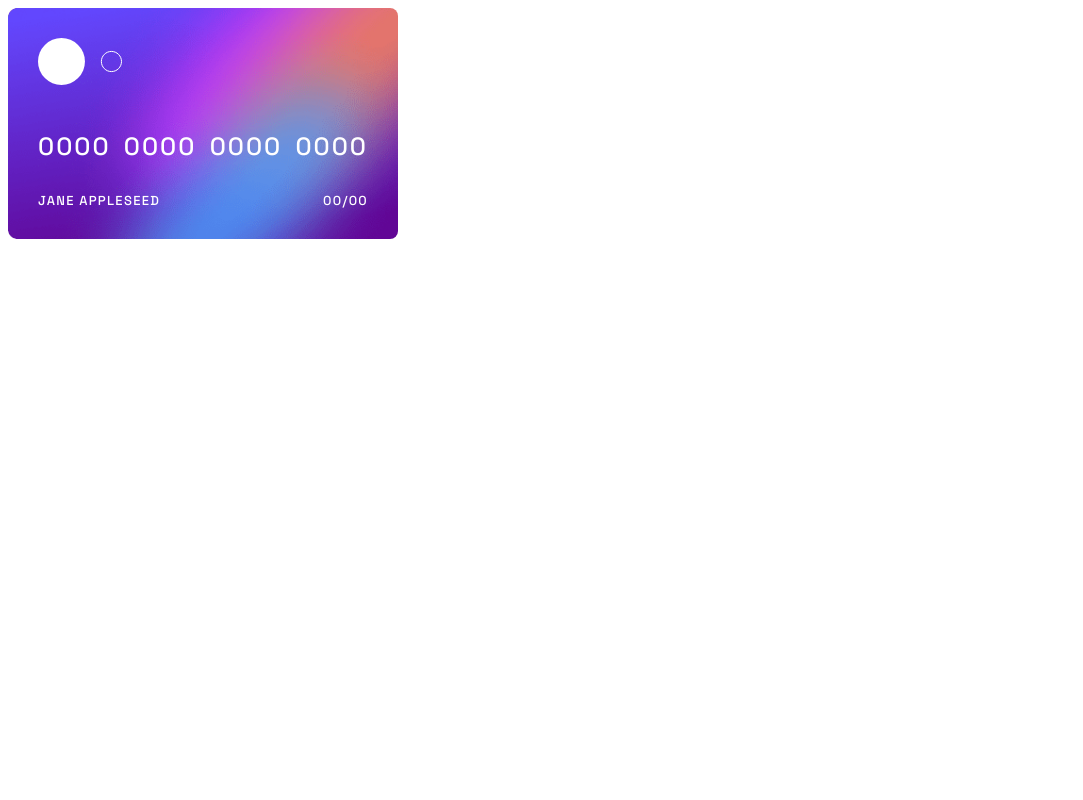
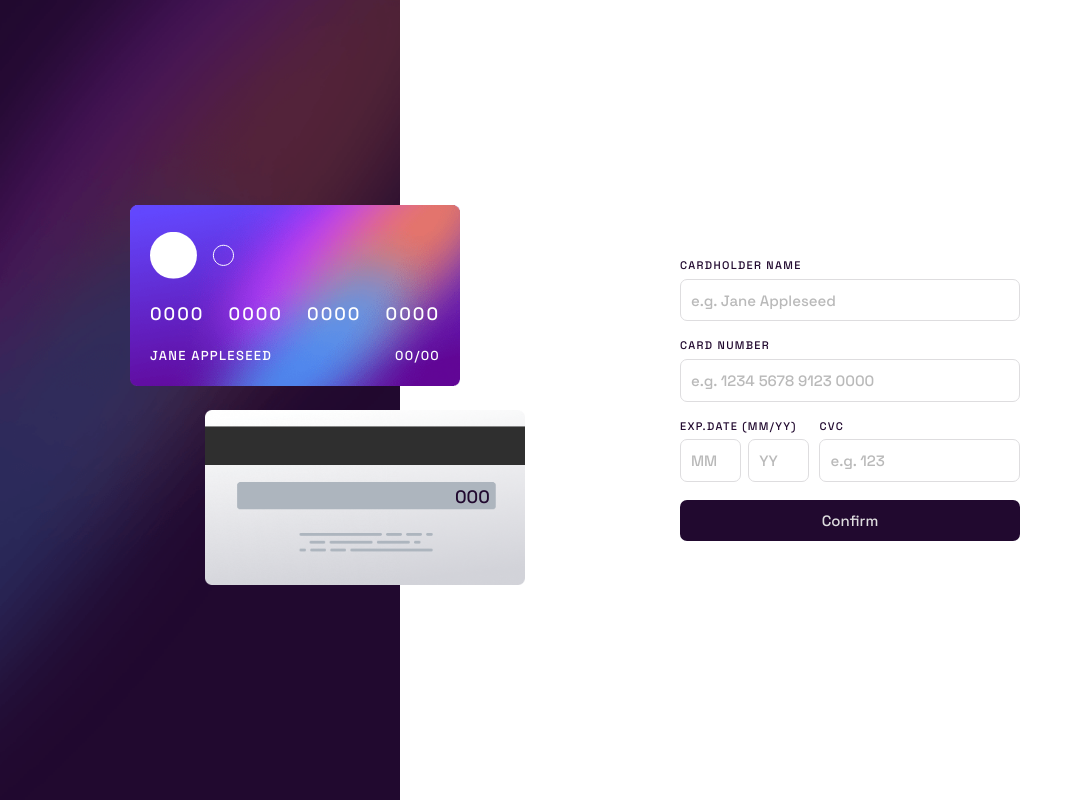
Before and after one commit to ankitrajxd/html-css-projects, a plain HTML site: page 12_card-detail-form/index.html in a window 1280 px wide. Shown: the whole page, without its empty margins (0-1083 px from the left). Drawn offline with Linux system fonts and the light colour scheme.

Commit message:
added code

```diff
--- a/12_card-detail-form/index.html
+++ b/12_card-detail-form/index.html
@@ -11,10 +11,20 @@
       rel="stylesheet"
     />
     <link rel="stylesheet" href="style.css" />
+    <link rel="stylesheet" href="normalize.css" />
   </head>
   <body>
-      <div class="card-front">
-          <img class="card--logo" src="images/card-logo.svg" alt="">
+    <section class="card-form">
+      <div class="cards">
+        <div class="card-back">
+          <img src="images/bg-card-back.png" alt="" />
+          <span class="cvv">000</span>
+        </div>
+
+        <div class="card-front">
+          <img class="card-image" src="images/bg-card-front.png" alt="" />
+          <div class="card-content">
+            <img class="card--logo" src="images/card-logo.svg" alt="" />
             <div class="card--numbers">
               <span class="first-four">0000</span>
               <span class="second-four">0000</span>
@@ -25,6 +35,37 @@
               <span class="name">JANE APPLESEED</span>
               <span>00/00</span>
             </div>
+          </div>
+        </div>
       </div>
+
+      <div class="form-wrapper">
+        <form class="form">
+          <label for="">CARDHOLDER NAME</label>
+          <input type="text" name="" id="" placeholder="e.g. Jane Appleseed" />
+          <label for="">CARD NUMBER</label>
+          <input
+            type="text"
+            name=""
+            id=""
+            placeholder="e.g. 1234 5678 9123 0000"
+          />
+          <div class="wrapper">
+            <div class="date">
+              <label for="">EXP.DATE (MM/YY)</label>
+              <div class="date-inner">
+                <input type="text" placeholder="MM" />
+                <input type="text" name="" id="" placeholder="YY" />
+              </div>
+            </div>
+            <div class="cvv">
+              <label for="">CVC</label>
+              <input type="text" name="" id="" placeholder="e.g. 123" />
+            </div>
+          </div>
+          <button class="btn">Confirm</button>
+        </form>
+      </div>
+    </section>
   </body>
 </html>
--- a/12_card-detail-form/style.scss
+++ b/12_card-detail-form/style.scss
@@ -1,14 +1,15 @@
 $Linear-gradient: hsl(249, 99%, 64%) to hsl(278, 94%, 30%);
-$Red : hsl(0, 100%, 66%);
+$Red: hsl(0, 100%, 66%);
 $White: hsl(0, 0%, 100%);
 $Light-grayish-violet: hsl(270, 3%, 87%);
 $Dark-grayish-violet: hsl(279, 6%, 55%);
 $Very-dark-violet: hsl(278, 68%, 11%);
 
-*, *::after, *::before {
+*,
+*::after,
+*::before {
   box-sizing: border-box;
 }
-
 
 // typography
 
@@ -17,7 +18,7 @@ html {
 }
 
 body {
-    font-family: 'Space Grotesk', sans-serif;
+  font-family: "Space Grotesk", sans-serif;
   font-size: 1.8rem;
   color: $Very-dark-violet;
 }
@@ -30,22 +31,29 @@ body {
   background: $Very-dark-violet;
   color: $Light-grayish-violet;
   border-radius: 7px;
+  border: none;
+
+  &:hover{
+    opacity: 0.8;
+  }
 }
 
 .form {
-    label{
+  label {
     font-size: 1.1rem;
     letter-spacing: 1.3px;
     margin-bottom: 0.7rem;
     display: block;
+    white-space: nowrap;
   }
 
-    input{
+  input {
     padding: 1rem;
     width: 100%;
     border: 1px solid $Light-grayish-violet;
     border-radius: 7px;
     margin-bottom: 1.8rem;
+    outline-color: $Very-dark-violet;
   }
 
   .date {
@@ -66,24 +74,32 @@ body {
     display: flex;
     column-gap: 1rem;
   }
-
 }
 
 ::placeholder {
-    font-family: 'Space Grotesk';
+  font-family: "Space Grotesk";
   opacity: 0.5;
   font-size: 1.5rem;
 }
 
-.card-front{
-    max-width: 390px;
-    background-image: url(images/bg-card-front.png);
-    background-repeat: no-repeat;
-    background-size: cover;
-    padding: 3rem;
-    border-radius: 8px;
-    overflow: hidden;
+//card front
 
+.card-front {
+  width: 291px;
+  position: relative;
+
+  .card-image {
+    width: 100%;
+    object-fit: cover;
+  }
+
+  .card-content {
+    position: absolute;
+    z-index: 999;
+    top: 50%;
+    left: 50%;
+    transform: translate(-50%, -50%);
+  }
 
   .card--numbers {
     color: white;
@@ -91,9 +107,8 @@ body {
     column-gap: 1rem;
     justify-content: space-between;
     letter-spacing: 2px;
-        margin-top: 4rem;
-        margin-bottom: 3rem;
-        font-size: 2.5rem;
+    margin-top: 2rem;
+    margin-bottom: 2.5rem;
   }
 
   .card--details {
@@ -104,3 +119,109 @@ body {
     justify-content: space-between;
   }
 }
+
+// card back
+
+.card-back {
+  width: 285px;
+  position: relative;
+
+  img {
+    object-fit: cover;
+    width: 100%;
+  }
+
+  .cvv {
+    position: absolute;
+    left: 22rem;
+    top: 6.7rem;
+  }
+}
+
+// card form section
+.card-form {
+  display: flex;
+  flex-direction: column;
+
+  .cards {
+    display: flex;
+    flex-direction: column;
+    align-items: center;
+    background-image: url(images/bg-main-mobile.png);
+    background-repeat: no-repeat;
+    background-size: cover;
+    position: relative;
+    padding-bottom: 8rem;
+
+    .card-front {
+      position: absolute;
+      top: 48%;
+      left: 4%;
+    }
+
+    .card-back {
+      position: relative;
+      right: -8%;
+      transform: translateY(3rem);
+    }
+  }
+
+  .form {
+    margin-top: 9rem;
+    padding: 3rem;
+  }
+}
+
+@media screen and (min-width: 700px) {
+  .card-form {
+    width: 100vw;
+    column-gap: 6rem;
+
+    flex-direction: row;
+    .cards {
+      background-image: url(images/bg-main-desktop.png);
+      background-repeat: no-repeat;
+      background-size: cover;
+      position: static;
+      height: 100vh;
+      margin-right: 10rem;
+      padding-right: 7rem;
+
+      .card-front {
+        position: relative;
+        top: 2.5rem;
+        left: 13rem;
+        width: 330px;
+
+        .card-content{
+          width: 290px;
+        }
+      }
+
+      .card-back {
+        position: relative;
+        top: 38rem;
+        right: -20rem;
+        width: 320px;
+        .cvv {
+          left: 25rem;
+          top: 7.7rem;
+        }
+      }
+    }
+
+    .form-wrapper {
+      display: flex;
+      justify-content: center;
+      align-items: center;
+      padding: 4rem;
+
+      .form {
+        margin-top: 0;
+        max-width: 400px;
+        position: relative;
+        left: 5rem;
+      }
+    }
+  }
+}
```
Also changed, not shown: 12_card-detail-form/components/card-back.html (added, +4 -0 lines), 12_card-detail-form/components/card-front.html (added, +16 -0 lines), 12_card-detail-form/playground.html (added, +39 -0 lines), 12_card-detail-form/normalize.css (added), 12_card-detail-form/style.css, 1 other file. Lines whose indentation alone changed are shown as unchanged.
